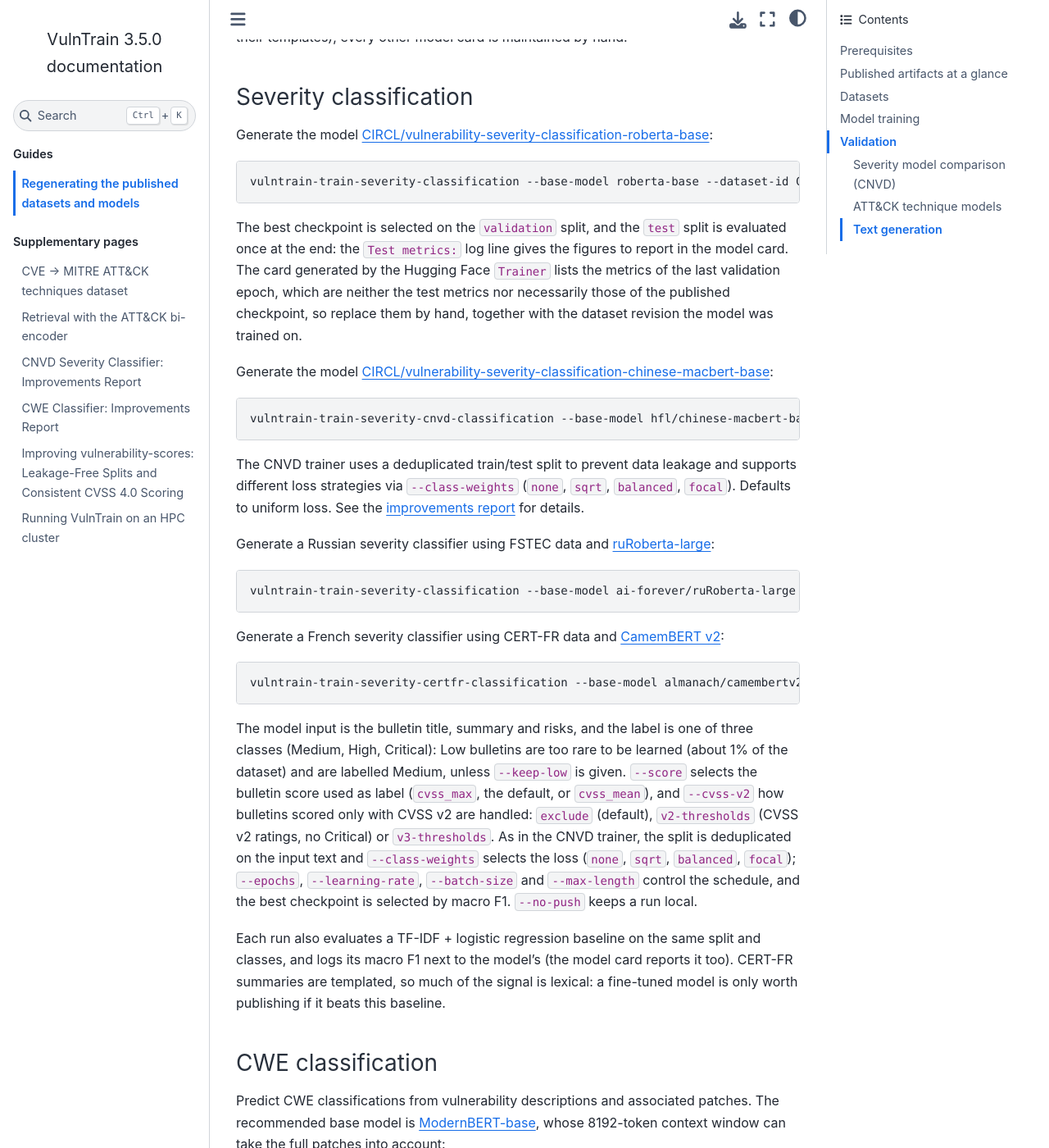
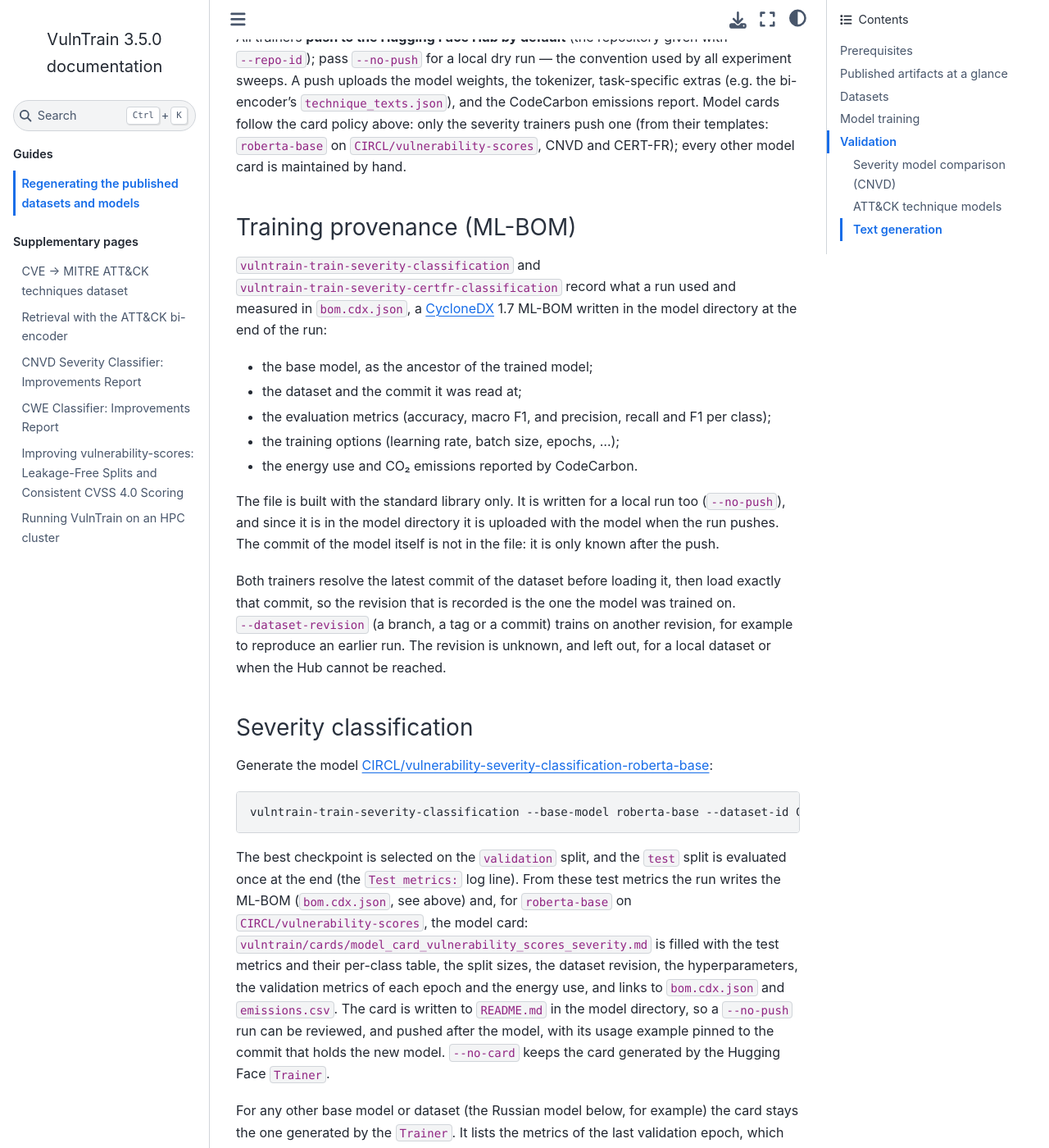
Before and after one commit to vulnerability-lookup/VulnTrain, a Sphinx documentation site: the page built from docs/publishing.md, in a window 1280 px wide and 1400 px high, scrolled down 6761 px. Shown: the whole window at 82% size. Built offline with Sphinx 7.4.7 and the Sphinx Book theme 1.1.4, drawn with Linux system fonts in a browser that asks for light colours; some of the changed text lies outside the part shown.

Commit message:
chg: [documentation] Document the ML-BOM, --dataset-revision and the generated model card.
- docs/publishing.md: new "Training provenance (ML-BOM)" section, the
  roberta-base model card is now generated by the trainer, --no-card.
- CHANGELOG.md: entries under "Unreleased".

Co-Authored-By: Claude Fable 5.2 <noreply@anthropic.com>

````diff
--- a/docs/publishing.md
+++ b/docs/publishing.md
@@ -36,7 +36,7 @@ HTTP API and Hugging Face access — see its section below.)
 | [`CIRCL/Vulnerability-CERT-FR`](https://huggingface.co/datasets/CIRCL/Vulnerability-CERT-FR) | `vulntrain-dataset-generation --sources certfr_alerte,certfr_avis` | **auto** (static template) |
 | [`CIRCL/vulnerability-cwe-patch`](https://huggingface.co/datasets/CIRCL/vulnerability-cwe-patch) | `python vulntrain/datasets/cwe-guesser-dataset.py` | by hand |
 | [`CIRCL/vulnerability-attack-techniques`](https://huggingface.co/datasets/CIRCL/vulnerability-attack-techniques) | `vulntrain-dataset-attack-generation --push`, then `tools/attack/` | by hand |
-| [`…severity-classification-roberta-base`](https://huggingface.co/CIRCL/vulnerability-severity-classification-roberta-base) | `vulntrain-train-severity-classification` | by hand |
+| [`…severity-classification-roberta-base`](https://huggingface.co/CIRCL/vulnerability-severity-classification-roberta-base) | `vulntrain-train-severity-classification` | **auto** (template + run metrics) |
 | [`…severity-classification-chinese-macbert-base`](https://huggingface.co/CIRCL/vulnerability-severity-classification-chinese-macbert-base) | `vulntrain-train-severity-cnvd-classification` | **auto** (template) |
 | [`…severity-classification-french-camembertv2-base`](https://huggingface.co/CIRCL/vulnerability-severity-classification-french-camembertv2-base) | `vulntrain-train-severity-certfr-classification` | **auto** (template) |
 | [`…cwe-classification-modernbert-base`](https://huggingface.co/CIRCL/vulnerability-cwe-classification-modernbert-base) | `vulntrain-train-cwe-classification` | by hand |
@@ -49,7 +49,9 @@ generating command, from the templates in `vulntrain/cards/`
 (`dataset_card_vulnerability_scores.md` is filled with dataset statistics
 at generation time; `dataset_card_cnvd.md`, `dataset_card_certfr.md`,
 `model_card_cnvd_severity.md` and `model_card_certfr_severity.md` are
-static). For these, **edit the template
+static; `model_card_vulnerability_scores_severity.md` is filled with the
+metrics, the dataset revision and the energy use measured by the training
+run). For these, **edit the template
 in the repository and commit — never edit the card on the Hub**, or the
 next regeneration silently overwrites your changes (`--no-card` skips the
 card push of `vulntrain-dataset-generation` when you need to). All other
@@ -255,9 +257,35 @@ given with `--repo-id`); pass `--no-push` for a local dry run — the
 convention used by all experiment sweeps. A push uploads the model
 weights, the tokenizer, task-specific extras (e.g. the bi-encoder's
 `technique_texts.json`), and the CodeCarbon emissions report. Model
-cards follow the card policy above: only the CNVD and CERT-FR severity
-trainers push one (from their templates); every other model card is
-maintained by hand.
+cards follow the card policy above: only the severity trainers push one
+(from their templates: `roberta-base` on `CIRCL/vulnerability-scores`,
+CNVD and CERT-FR); every other model card is maintained by hand.
+
+### Training provenance (ML-BOM)
+
+`vulntrain-train-severity-classification` and
+`vulntrain-train-severity-certfr-classification` record what a run used
+and measured in `bom.cdx.json`, a [CycloneDX](https://cyclonedx.org/) 1.7
+ML-BOM written in the model directory at the end of the run:
+
+- the base model, as the ancestor of the trained model;
+- the dataset and the commit it was read at;
+- the evaluation metrics (accuracy, macro F1, and precision, recall and F1
+  per class);
+- the training options (learning rate, batch size, epochs, …);
+- the energy use and CO₂ emissions reported by CodeCarbon.
+
+The file is built with the standard library only. It is written for a
+local run too (`--no-push`), and since it is in the model directory it is
+uploaded with the model when the run pushes. The commit of the model
+itself is not in the file: it is only known after the push.
+
+Both trainers resolve the latest commit of the dataset before loading it,
+then load exactly that commit, so the revision that is recorded is the one
+the model was trained on. `--dataset-revision` (a branch, a tag or a
+commit) trains on another revision, for example to reproduce an earlier
+run. The revision is unknown, and left out, for a local dataset or when
+the Hub cannot be reached.
 
 ### Severity classification
 
@@ -268,12 +296,26 @@ vulntrain-train-severity-classification --base-model roberta-base --dataset-id C
 ```
 
 The best checkpoint is selected on the `validation` split, and the `test`
-split is evaluated once at the end: the `Test metrics:` log line gives the
-figures to report in the model card. The card generated by the Hugging Face
-`Trainer` lists the metrics of the last validation epoch, which are neither
-the test metrics nor necessarily those of the published checkpoint, so
-replace them by hand, together with the dataset revision the model was
-trained on.
+split is evaluated once at the end (the `Test metrics:` log line). From
+these test metrics the run writes the ML-BOM (`bom.cdx.json`, see above)
+and, for `roberta-base` on `CIRCL/vulnerability-scores`, the model card:
+`vulntrain/cards/model_card_vulnerability_scores_severity.md` is filled
+with the test metrics and their per-class table, the split sizes, the
+dataset revision, the hyperparameters, the validation metrics of each
+epoch and the energy use, and links to `bom.cdx.json` and `emissions.csv`.
+The card is written to `README.md` in the model directory, so a
+`--no-push` run can be reviewed, and pushed after the model, with its
+usage example pinned to the commit that holds the new model. `--no-card`
+keeps the card generated by the Hugging Face `Trainer`.
+
+For any other base model or dataset (the Russian model below, for
+example) the card stays the one generated by the `Trainer`. It lists the
+metrics of the last validation epoch, which are neither the test metrics
+nor necessarily those of the published checkpoint, so replace them by
+hand, together with the dataset revision the model was trained on (both
+are in `bom.cdx.json`). A dataset without a `validation` split gets
+neither the ML-BOM nor the generated card, as its checkpoints are
+selected on the test split.
 
 Generate the model [CIRCL/vulnerability-severity-classification-chinese-macbert-base](https://huggingface.co/CIRCL/vulnerability-severity-classification-chinese-macbert-base):
 
````
Also changed, not shown: CHANGELOG.md (+29 -0 lines).
